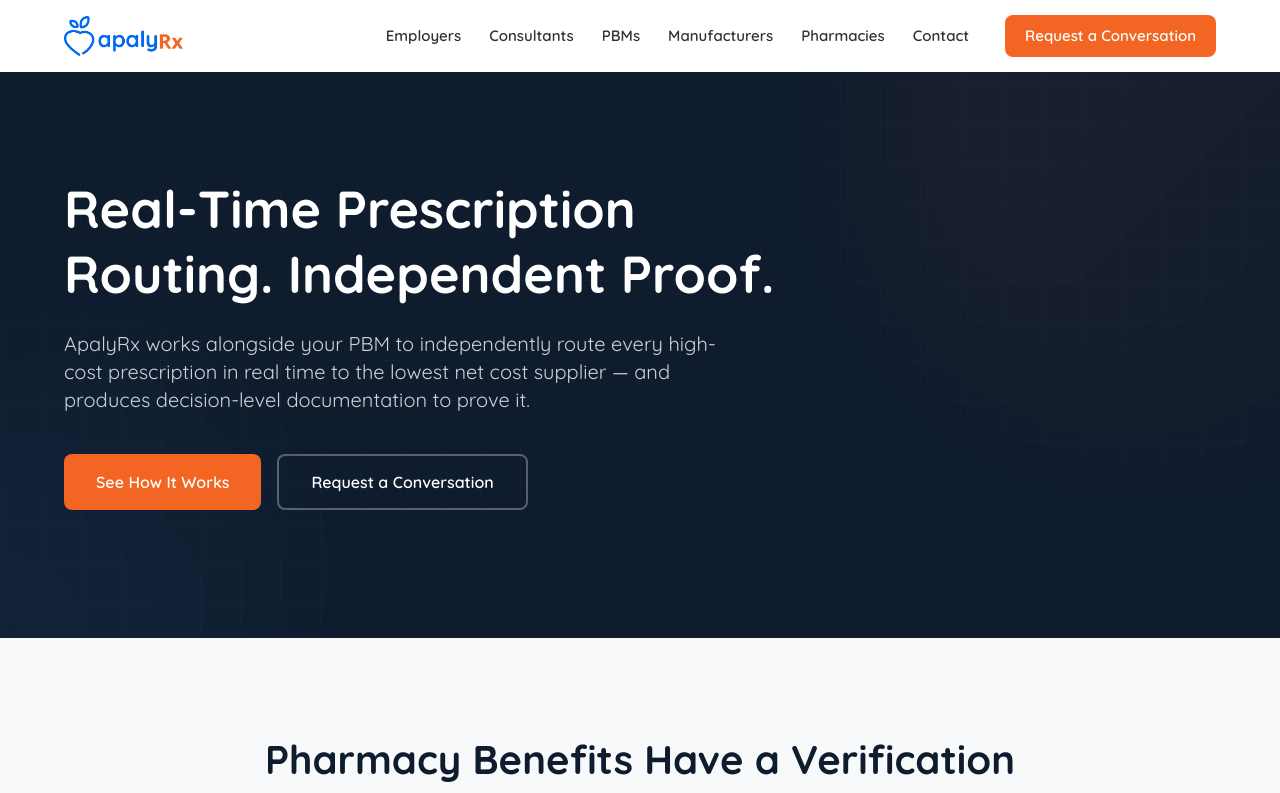
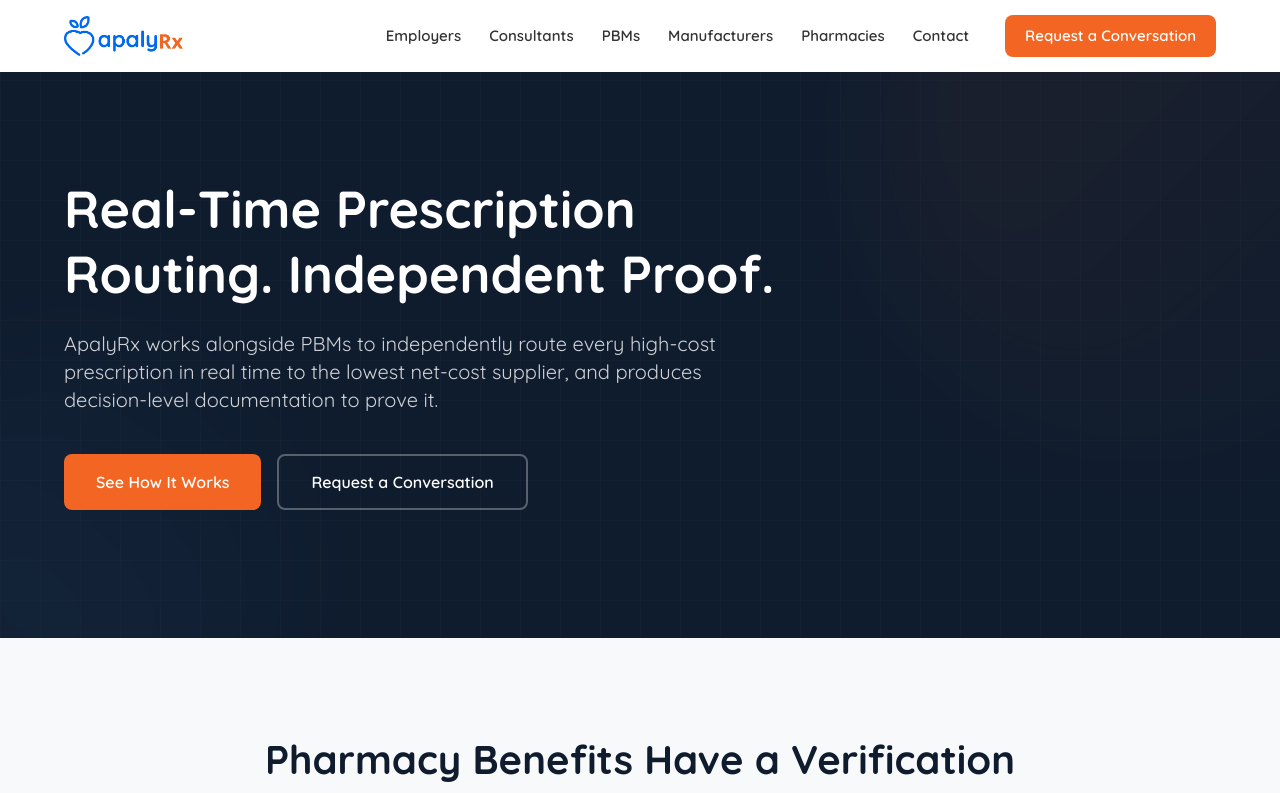
Before and after one commit to jbeinhauer1/apalyrx, a Next.js app: page / in a window 1280 px wide. Shown: the top 793 px of the page. Built offline with nearby package versions, Linux system fonts and the light colour scheme.

Commit message:
Update page.tsx

```diff
--- a/src/app/page.tsx
+++ b/src/app/page.tsx
@@ -135,7 +135,7 @@
       {/* Hero */}
       <HeroSection
         headline="Real-Time Prescription Routing. Independent Proof."
-        subtitle="ApalyRx works alongside your PBM to independently route every high-cost prescription in real time to the lowest net cost supplier — and produces decision-level documentation to prove it."
+        subtitle="ApalyRx works alongside PBMs to independently route every high-cost prescription in real time to the lowest net-cost supplier, and produces decision-level documentation to prove it."
         primaryCta={{ label: "See How It Works", href: "#how-it-works" }}
         secondaryCta={{ label: "Request a Conversation", href: "/contact" }}
       />
```
